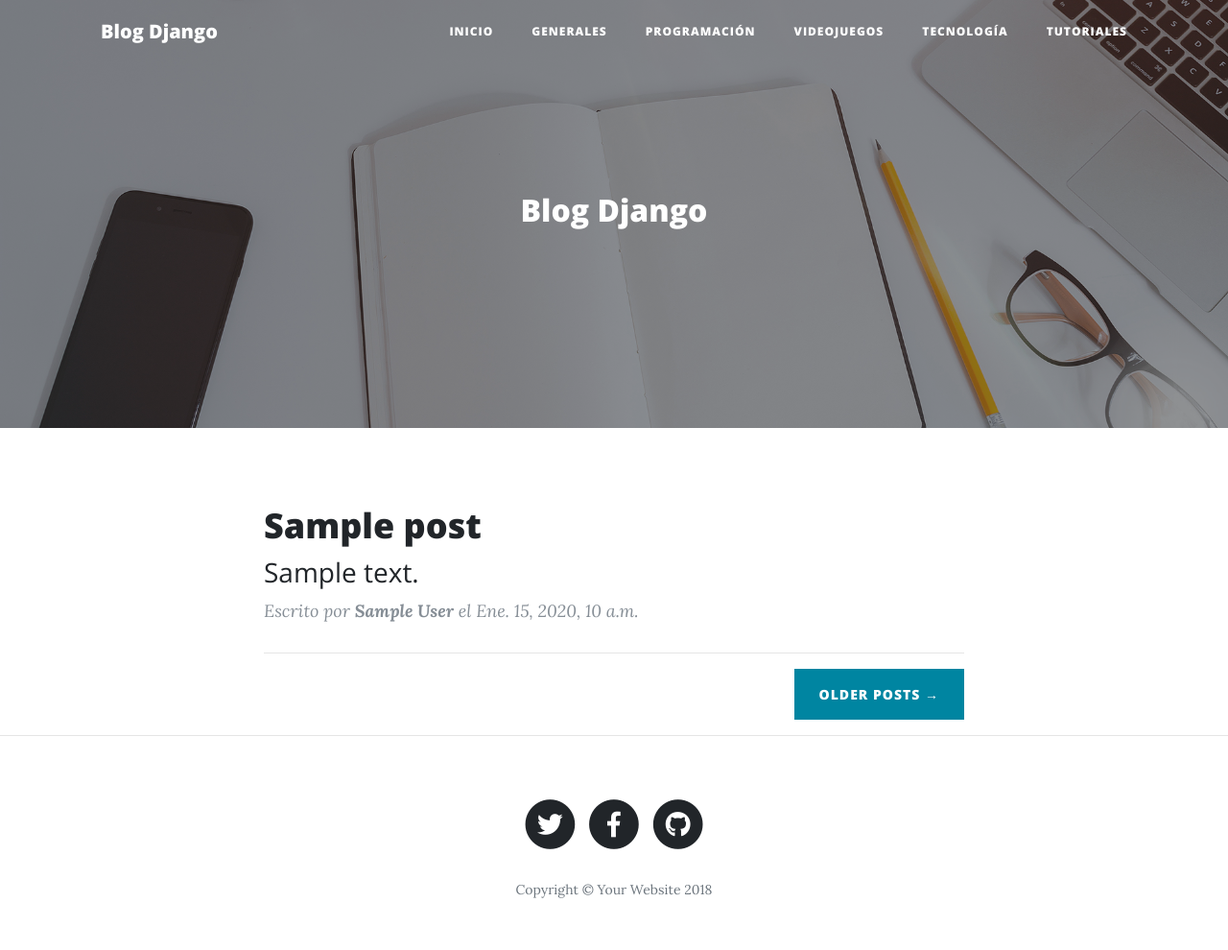
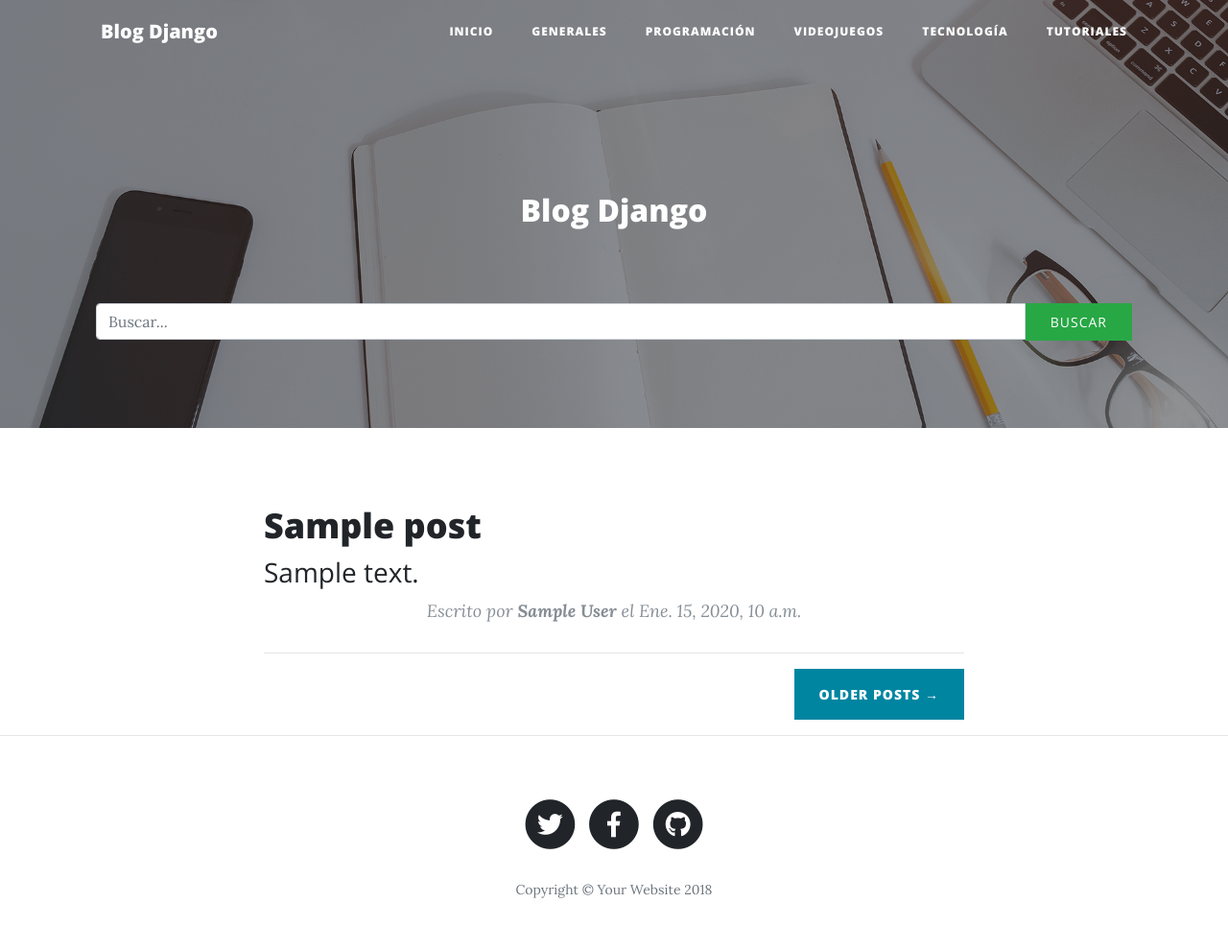
Before and after one commit to ABulnes/django_blog, a Django app: template blog/templates/index.html in a window 1280 px wide. Shown: the top 990 px of the page at 96% size. Run offline with Django 3.2, Linux system fonts and the light colour scheme; the template is opened without the code that fills it: most values are stand-ins (such as "Sample title", 1, 10 or a date in 2020); parts of the project's set-up code (start-up, migrations or seed data) failed here and were passed over; some libraries are stand-ins or nearby versions.

Commit message:
Implementado barra de busqueda

```diff
--- a/blog/static/css/clean-blog.css
+++ b/blog/static/css/clean-blog.css
@@ -418,3 +418,87 @@ footer .copyright {
   font-size: 16px;
   padding: 25px 35px;
 }
+.search{
+  margin-top: -180px;
+}
+
+.boton{
+  font-size: 14px;
+  padding: 8px 25px;
+  letter-spacing: 1px;
+  text-transform: uppercase;
+  border-radius: 0;
+  border: 1px solid transparent;
+  font-family: 'Open Sans','Helvetica Neue',Helvetica,Arial,sans-serif;
+}
+p img{
+    width: 100%;
+}
+
+p{
+  text-align: center;
+}
+
+.video-container {
+  position: relative;
+  padding-bottom: 56.25%;
+  padding-top: 30px; height: 0; overflow: hidden;
+  margin-bottom: 20px;
+}
+
+.video-container iframe,
+.video-container object,
+.video-container embed {
+  position: absolute;
+  top: 0;
+  left: 0;
+  width: 100%;
+  height: 100%;
+}
+
+@media screen and (min-width: 780px) {
+  .imagen_previa {
+    max-width: 400px;
+    max-height: 200px;
+  }
+}
+.dark{
+  color:#fff;
+  background-color: #343a40;
+  border-color: #343a40;
+}
+.dark:hover{
+  color:#fff;
+  background-color: #343a40;
+  border-color: #343a40;
+}
+@media screen and (min-width: 780px) {
+  .imagen_previa2 {
+    /*max-width: 400px;*/
+    max-height: 200px;
+  }
+}
+#fh5co-blog2{
+  clear: both;
+}
+.re-modal{
+    background-color: #f8f9fa;
+    margin-top: 30px;
+}
+
+@media screen and (max-width: 450px) {
+  .modificado{
+    margin-left: 50px;
+  }
+}
+@media screen and (max-width: 770px) {
+  .modificado{
+    margin-left: 100px;
+  }
+}
+
+@media screen and (max-width: 402px) {
+  .modificado{
+     margin-left: 0px;
+  }
+}
--- a/blog/templates/index.html
+++ b/blog/templates/index.html
@@ -21,6 +21,7 @@
 
     <!-- Custom styles for this template -->
     <link href="{% static 'css/clean-blog.min.css' %}" rel="stylesheet">
+    <link href="{% static 'css/clean-blog.css' %}" rel="stylesheet">
 
   </head>
 
@@ -73,6 +74,26 @@
   </header>
 
   <!-- Main Content -->
+  {%block search_bar%}
+  <div class="container">
+    <div class="row">
+        <div class="col-md-12 search">
+          <form method="get">
+              <div id="custom-search-input">
+                  <div class="input-group col-md-12">
+                      <input type="text" class="form-control" placeholder="Buscar..." name="search" value="{{request.GET.search}}"/>
+                    <span class="input-group-list">
+                      <i class="icon icon-search"></i>
+                      <button type="submit" class="boton btn-success">Buscar</button>
+                    </span>
+                  </div>
+              </div>
+          </form>
+        </div>
+    </div>
+
+  </div>
+  {%endblock search_bar%}
 
   <div class="container">
     <div class="row">
--- a/blog/templates/post.html
+++ b/blog/templates/post.html
@@ -17,3 +17,7 @@
 {%block content%}
     {{post.content | safe}}
 {%endblock content%}
+
+{%block search_bar%}
+
+{%endblock search_bar%}
```
Also changed, not shown: blog/apps/blog/views.py (+52 -4 lines), 2 other files.
